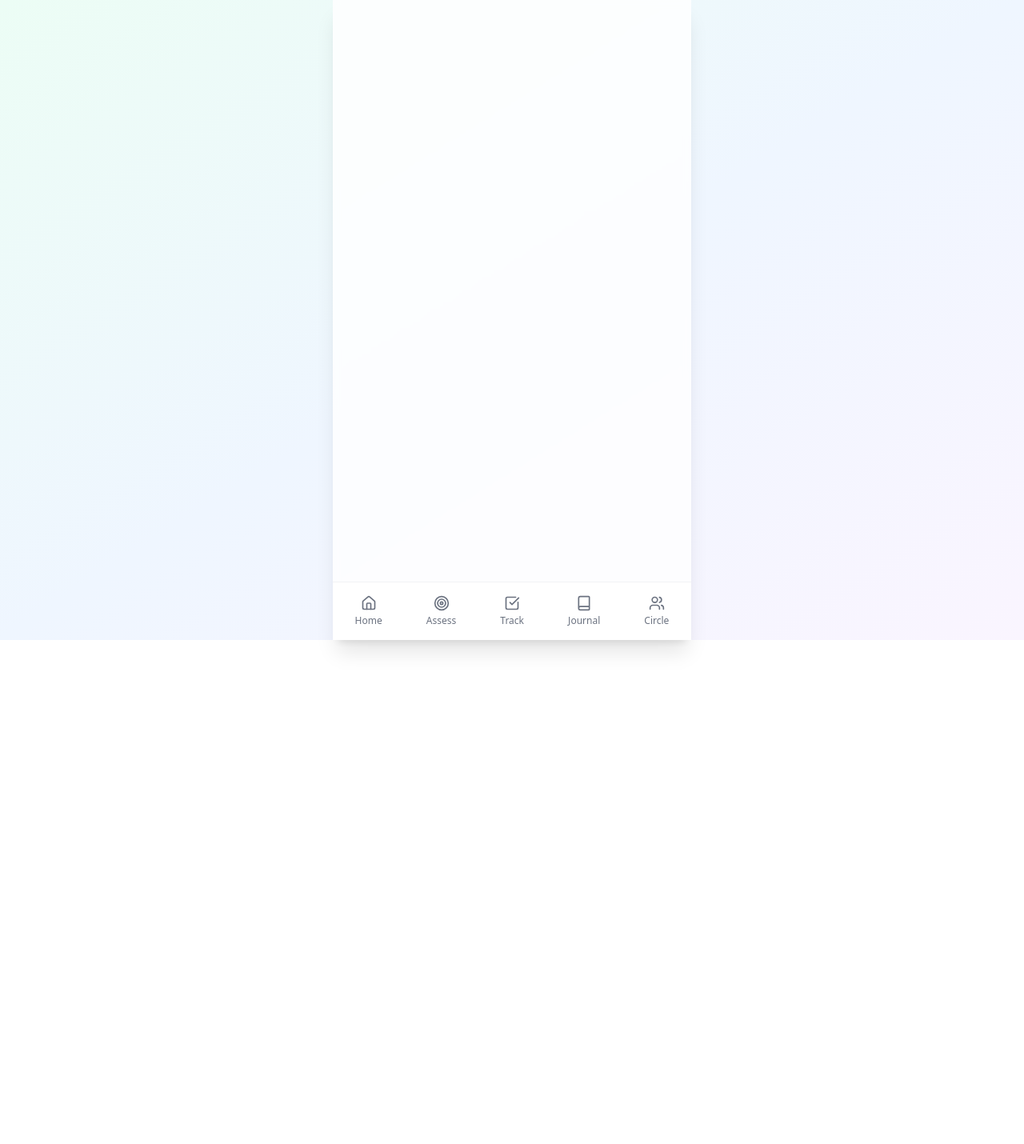
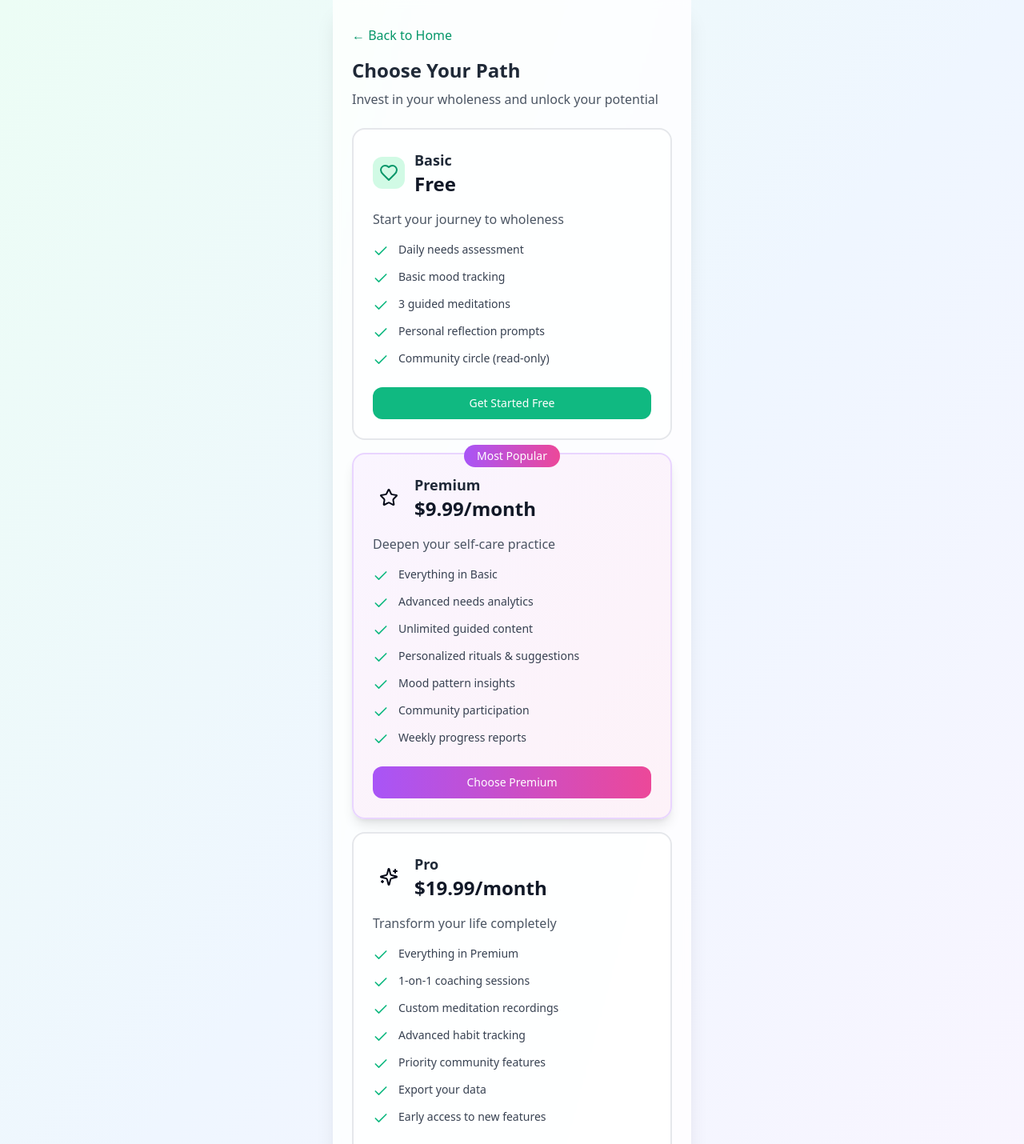
Before and after one commit to FahrenheitPortfolio/core-self-compass, a React (Vite) app: page /pricing in a window 1280 px wide. Shown: the top 1430 px of the page at 80% size. Before the commit the page ends 800 px from the top, so only its background shows below. Built offline with nearby package versions, Linux system fonts and the light colour scheme.

Commit message:
Add pricing model
Implement a pricing model for the application.

```diff
--- a/src/components/Navigation.tsx
+++ b/src/components/Navigation.tsx
@@ -1,7 +1,7 @@
 
 import React from 'react';
 import { useLocation, useNavigate } from 'react-router-dom';
-import { Home, Target, CheckSquare, Book, Users } from 'lucide-react';
+import { Home, Target, CheckSquare, Book, Users, Crown } from 'lucide-react';
 
 const Navigation = () => {
   const location = useLocation();
@@ -12,7 +12,8 @@ const Navigation = () => {
     { path: '/assessment', icon: Target, label: 'Assess' },
     { path: '/tracker', icon: CheckSquare, label: 'Track' },
     { path: '/journal', icon: Book, label: 'Journal' },
-    { path: '/community', icon: Users, label: 'Circle' }
+    { path: '/community', icon: Users, label: 'Circle' },
+    { path: '/pricing', icon: Crown, label: 'Premium' }
   ];
 
   return (
@@ -26,7 +27,7 @@ const Navigation = () => {
             <button
               key={item.path}
               onClick={() => navigate(item.path)}
-              className={`flex flex-col items-center py-2 px-3 rounded-xl transition-all duration-200 ${
+              className={`flex flex-col items-center py-2 px-2 rounded-xl transition-all duration-200 ${
                 isActive
                   ? 'text-emerald-600 bg-emerald-50'
                   : 'text-gray-500 hover:text-gray-700'
--- /dev/null
+++ b/src/components/Pricing.tsx
@@ -0,0 +1,163 @@
+
+import React from 'react';
+import { useNavigate } from 'react-router-dom';
+import { Check, Star, Heart, Sparkles } from 'lucide-react';
+import { Button } from '@/components/ui/button';
+
+const Pricing = () => {
+  const navigate = useNavigate();
+
+  const plans = [
+    {
+      name: "Basic",
+      price: "Free",
+      description: "Start your journey to wholeness",
+      features: [
+        "Daily needs assessment",
+        "Basic mood tracking",
+        "3 guided meditations",
+        "Personal reflection prompts",
+        "Community circle (read-only)"
+      ],
+      icon: Heart,
+      color: "emerald",
+      popular: false
+    },
+    {
+      name: "Premium",
+      price: "$9.99/month",
+      description: "Deepen your self-care practice",
+      features: [
+        "Everything in Basic",
+        "Advanced needs analytics",
+        "Unlimited guided content",
+        "Personalized rituals & suggestions",
+        "Mood pattern insights",
+        "Community participation",
+        "Weekly progress reports"
+      ],
+      icon: Star,
+      color: "purple",
+      popular: true
+    },
+    {
+      name: "Pro",
+      price: "$19.99/month",
+      description: "Transform your life completely",
+      features: [
+        "Everything in Premium",
+        "1-on-1 coaching sessions",
+        "Custom meditation recordings",
+        "Advanced habit tracking",
+        "Priority community features",
+        "Export your data",
+        "Early access to new features"
+      ],
+      icon: Sparkles,
+      color: "rose",
+      popular: false
+    }
+  ];
+
+  const handleSubscribe = (planName: string) => {
+    // This would integrate with payment processing
+    console.log(`Subscribe to ${planName} plan`);
+    // For now, just show a toast or modal
+    alert(`${planName} subscription coming soon! 🌱`);
+  };
+
+  return (
+    <div className="min-h-screen bg-gradient-to-br from-emerald-50 via-blue-50 to-purple-50 pb-20">
+      <div className="max-w-md mx-auto bg-white/80 backdrop-blur-sm min-h-screen">
+        {/* Header */}
+        <div className="px-6 pt-8 pb-6">
+          <button
+            onClick={() => navigate('/')}
+            className="text-emerald-600 mb-4"
+          >
+            ← Back to Home
+          </button>
+          <h1 className="text-2xl font-bold text-gray-800 mb-2">Choose Your Path</h1>
+          <p className="text-gray-600">Invest in your wholeness and unlock your potential</p>
+        </div>
+
+        {/* Pricing Cards */}
+        <div className="px-6 space-y-4">
+          {plans.map((plan) => {
+            const Icon = plan.icon;
+            const isPopular = plan.popular;
+
+            return (
+              <div
+                key={plan.name}
+                className={`relative rounded-2xl p-6 border-2 transition-all duration-200 ${
+                  isPopular
+                    ? 'border-purple-200 bg-gradient-to-br from-purple-50 to-pink-50 shadow-lg'
+                    : 'border-gray-200 bg-white/60'
+                }`}
+              >
+                {isPopular && (
+                  <div className="absolute -top-3 left-1/2 transform -translate-x-1/2">
+                    <div className="bg-gradient-to-r from-purple-500 to-pink-500 text-white px-4 py-1 rounded-full text-sm font-medium">
+                      Most Popular
+                    </div>
+                  </div>
+                )}
+
+                <div className="flex items-center justify-between mb-4">
+                  <div className="flex items-center space-x-3">
+                    <div className={`p-2 rounded-xl bg-${plan.color}-100`}>
+                      <Icon className={`w-6 h-6 text-${plan.color}-600`} />
+                    </div>
+                    <div>
+                      <h3 className="text-lg font-bold text-gray-800">{plan.name}</h3>
+                      <p className="text-2xl font-bold text-gray-900">{plan.price}</p>
+                    </div>
+                  </div>
+                </div>
+
+                <p className="text-gray-600 mb-4">{plan.description}</p>
+
+                <ul className="space-y-3 mb-6">
+                  {plan.features.map((feature, index) => (
+                    <li key={index} className="flex items-start space-x-3">
+                      <Check className="w-5 h-5 text-emerald-500 mt-0.5 flex-shrink-0" />
+                      <span className="text-gray-700 text-sm">{feature}</span>
+                    </li>
+                  ))}
+                </ul>
+
+                <Button
+                  onClick={() => handleSubscribe(plan.name)}
+                  className={`w-full ${
+                    isPopular
+                      ? 'bg-gradient-to-r from-purple-500 to-pink-500 hover:from-purple-600 hover:to-pink-600'
+                      : plan.name === 'Basic'
+                      ? 'bg-emerald-500 hover:bg-emerald-600'
+                      : 'bg-gray-800 hover:bg-gray-900'
+                  } text-white font-medium py-3 rounded-xl transition-all duration-200`}
+                >
+                  {plan.name === 'Basic' ? 'Get Started Free' : `Choose ${plan.name}`}
+                </Button>
+              </div>
+            );
+          })}
+        </div>
+
+        {/* Footer */}
+        <div className="px-6 pt-8 pb-6">
+          <div className="text-center space-y-2">
+            <p className="text-sm text-gray-600">
+              ✨ 7-day free trial for all paid plans
+            </p>
+            <p className="text-sm text-gray-600">
+              🌱 Cancel anytime, keep your growth
+            </p>
+          </div>
+        </div>
+      </div>
+    </div>
+  );
+};
+
+export default Pricing;
--- a/src/pages/Index.tsx
+++ b/src/pages/Index.tsx
@@ -6,6 +6,7 @@ import Assessment from '../components/Assessment';
 import NeedsTracker from '../components/NeedsTracker';
 import MoodJournal from '../components/MoodJournal';
 import Community from '../components/Community';
+import Pricing from '../components/Pricing';
 import Navigation from '../components/Navigation';
 
 const Index = () => {
@@ -18,6 +19,7 @@ const Index = () => {
           <Route path="/tracker" element={<NeedsTracker />} />
           <Route path="/journal" element={<MoodJournal />} />
           <Route path="/community" element={<Community />} />
+          <Route path="/pricing" element={<Pricing />} />
         </Routes>
         <Navigation />
       </div>
```
